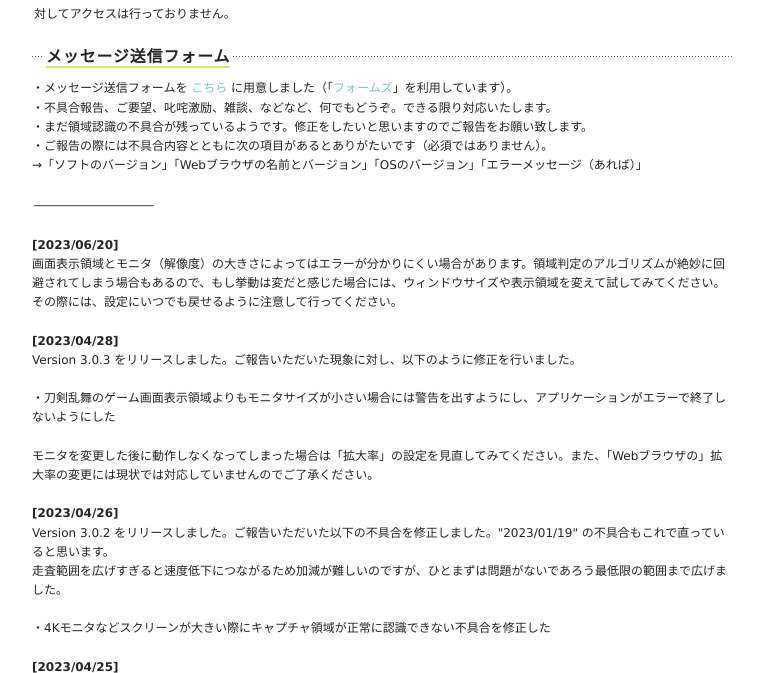
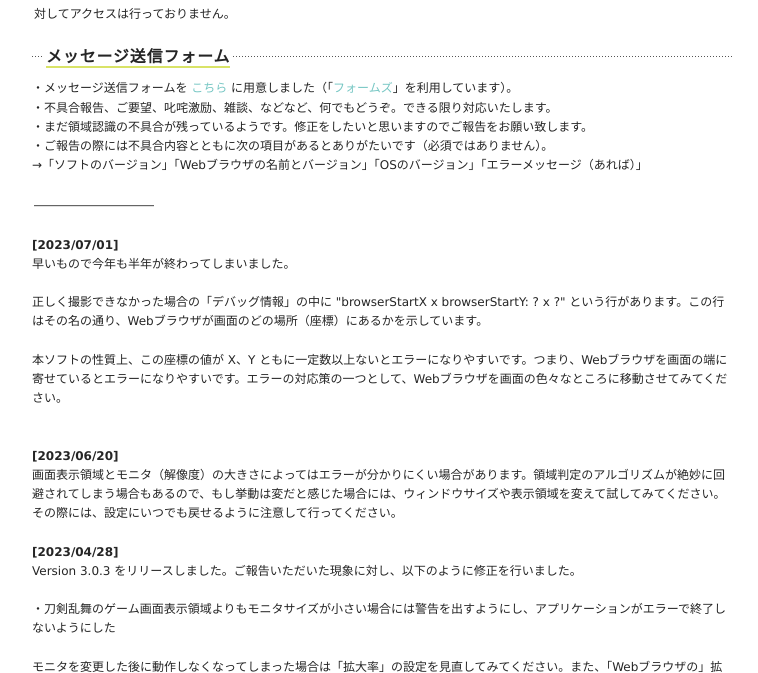
Before and after one commit to nikukyugamer/sword-sword-ranbu, a PHP site: page / in a window 1280 px wide. Shown: the part 472-1145 px from the top of the page, without its empty margins (258-1016 px from the left). Run offline with PHP 8.4, Linux system fonts and the light colour scheme.

Commit message:
feat: 🎸 問い合わせを受けて日記を更新した (#52)

```diff
--- a/index.php
+++ b/index.php
@@ -114,6 +114,19 @@ height="0" width="0" style="display:none;visibility:hidden"></iframe></noscript>
 <p></p>
 
 <p>――――――――――</p>
+
+<div>
+  <span style="font-weight: bold;">[2023/07/01]</span>
+  <br>
+  早いもので今年も半年が終わってしまいました。
+  <br><br>
+  正しく撮影できなかった場合の「デバッグ情報」の中に "browserStartX x browserStartY: ? x ?" という行があります。この行はその名の通り、Webブラウザが画面のどの場所（座標）にあるかを示しています。
+  <br><br>
+  本ソフトの性質上、この座標の値が X、Y ともに一定数以上ないとエラーになりやすいです。つまり、Webブラウザを画面の端に寄せているとエラーになりやすいです。エラーの対応策の一つとして、Webブラウザを画面の色々なところに移動させてみてください。
+  <br><br>
+</div>
+
+<br>
 
 <div>
   <span style="font-weight: bold;">[2023/06/20]</span>
```
